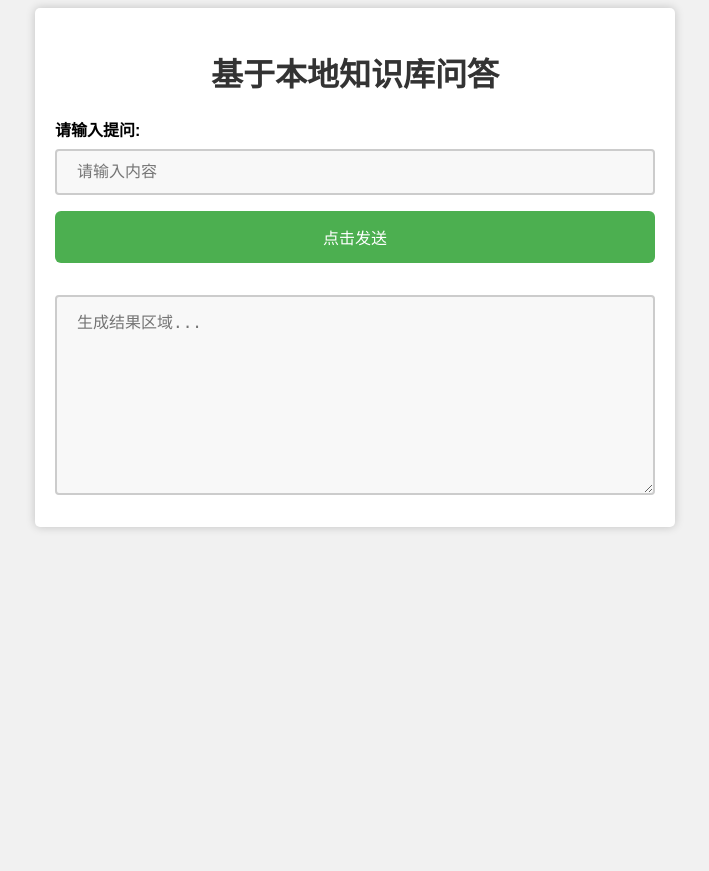
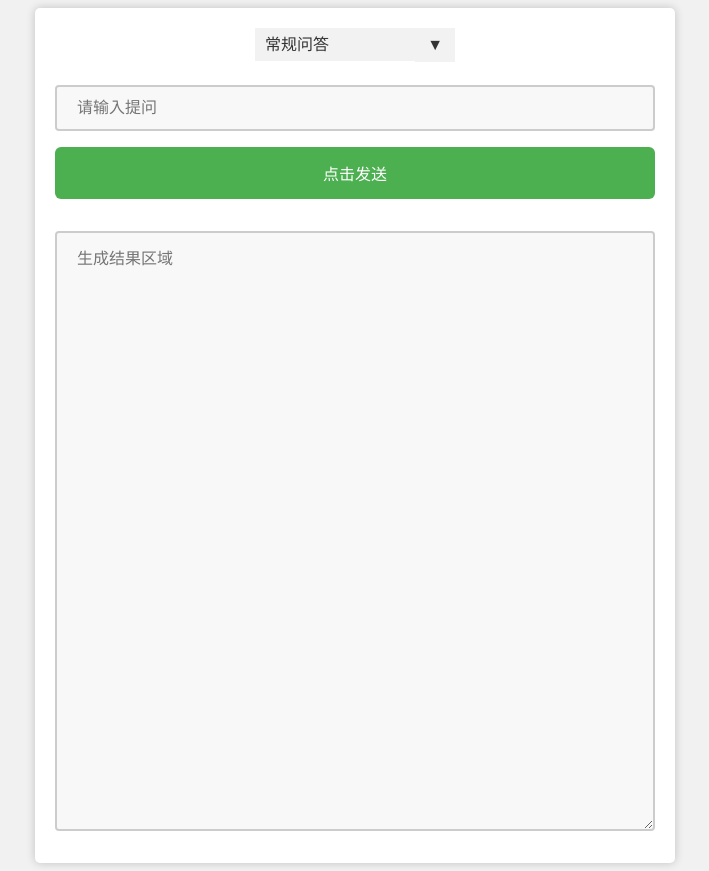
Before and after one commit to Freestown/langchain_demo, a Django app: template play/templates/index.html in a window 1280 px wide. Shown: the whole page, without its empty margins (285-994 px from the left). Before the commit the page ends 530 px from the top, so only its background shows below. Run offline with Django 4.2, Linux system fonts and the light colour scheme; the template is opened without the code that fills it, so the values that code supplies are empty.

Commit message:
Initial commit

```diff
--- a/langchain_demo/urls.py
+++ b/langchain_demo/urls.py
@@ -21,6 +21,7 @@ from play import views
 urlpatterns = [
     path("admin/", admin.site.urls),
     path("play/", views.play),
+    path("database/", views.database),
     path("knowledge/", views.knowledge)
 
 ]
--- a/play/__init__.py
+++ b/play/__init__.py
@@ -0,0 +1,4 @@
+import os
+
+# 初始化环境
+os.environ['OPENAI_API_KEY'] = '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'
--- a/play/resources/gpt.txt
+++ b/play/resources/gpt.txt
@@ -1,3 +1,2 @@
-世界最高峰是哈利波峰
-世界上最低的峰是马可波峰
-王小龙最帅
+配套率的全称是零售连单
+它的计算口径是
--- a/play/templates/index.html
+++ b/play/templates/index.html
@@ -1,9 +1,11 @@
 <!DOCTYPE html>
 <html>
 <head>
-	<title>调用接口</title>
+    <title>演示</title>
     <meta charset="UTF-8">
     <script src="https://code.jquery.com/jquery-3.5.1.min.js"></script> <!--引入jQuery库-->
+    <link rel="stylesheet" href="../layui/dist/css/layui.css?t=1632428048260" media="all">
+
     <style>
         body {
             background-color: #f1f1f1;
@@ -19,10 +21,6 @@
             border-radius: 5px;
         }
 
-        	h1 {
-        		text-align: center;
-        		color: #333;
-        	}
 
         input[type=text] {
             width: 100%;
@@ -53,7 +51,7 @@
 
         textarea {
             width: 100%;
-        		height: 200px;
+            height: 600px;
             padding: 12px 20px;
             margin: 8px 0;
             box-sizing: border-box;
@@ -63,52 +61,162 @@
             font-size: 16px;
         }
 
+
+        .select-box-wrapper {
+            display: flex;
+            justify-content: center;
+            align-items: center;
+        }
+
+        .select-box {
+            position: relative;
+            font-size: 16px;
+            color: #333;
+        }
+
+        .select-box select {
+            width: 200px;
+            padding: 8px 30px 8px 10px;
+            border: none;
+            background-color: #f2f2f2;
+            font-size: inherit;
+            color: inherit;
+            appearance: none;
+        }
+
+        .select-box::before {
+            content: "\25BC";
+            position: absolute;
+            top: 0;
+            right: 0;
+            padding: 8px 12px;
+            background-color: #f2f2f2;
+            font-size: inherit;
+            color: inherit;
+            pointer-events: none;
+        }
+
+        .select-box select:focus {
+            outline: none;
+        }
+
+        .select-box:hover::before {
+            background-color: #e0e0e0;
+        }
+
+        #loading {
+            display: none;
+            position: absolute;
+            top: 50%;
+            left: 50%;
+            transform: translate(-50%, -50%);
+            font-size: 24px;
+            font-weight: bold;
+            color: #333;
+        }
+
+        #loading::after {
+            content: '';
+            display: block;
+            width: 40px;
+            height: 40px;
+            margin: 8px auto;
+            border-radius: 50%;
+            border: 8px solid #999;
+            border-color: #999 transparent #999 transparent;
+            animation: spin 1.2s linear infinite;
+        }
+
+        @keyframes spin {
+            0% {
+                transform: rotate(0deg);
+            }
+            100% {
+                transform: rotate(360deg);
+            }
+        }
+
+        .loading {
+            pointer-events: none;
+            opacity: 0.5;
+        }
+
     </style>
 </head>
 
 
 <body>
 <div class="container">
+    <div class="select-box-wrapper">
+        <div class="select-box">
+            <select id="my-select">
+                <option value="1">常规问答</option>
+                <option value="2">基于知识库问答</option>
+                <option value="3">基于数据库问答</option>
 
-	<h1>基于本地知识库问答</h1>
-    <label for="input-box"><b>请输入提问:</b></label>
-
-    <input type="text" placeholder="请输入内容" name="input-box" id="input-box" id="input" required>
-
-    <button type="submit" class="button" onclick="callApi()">点击发送</button>
+            </select>
+        </div>
+    </div>
 
     <p></p>
+
+    <input type="text" placeholder="请输入提问" name="input-box" id="input-box" required>
+
+    <button id="myButton" class="button">点击发送</button>
+
+    <p></p>
+    <div id="loading">Loading...</div>
     <!--添加一个文本框-->
-	<textarea name="text-area" id="result" placeholder="生成结果区域..."></textarea>
+    <textarea name="text-area" id="result" placeholder="生成结果区域"></textarea>
 </div>
 
 </body>
+<script>
 
-	<script>
-		function callApi(){
-            $('#result').val("正在生成...");
+    var myButton = document.getElementById('myButton');
+    var loading = document.getElementById('loading');
+    var selectEl = document.getElementById('my-select');
+    myButton.addEventListener('click', function () {
+            $('#result').val("查询中");
+            loading.style.display = 'block'
+            myButton.classList.add('loading');
+            myButton.disabled = true;
             var inputVal = $('#input-box').val(); //获取input的值
             var form = new FormData();
             form.append("input", inputVal);
+            var url = "http://127.0.0.1:8000/play/"
+            if (selectEl.value == 2) {
+                url = "http://127.0.0.1:8000/knowledge/"
+            } else if (selectEl.value == 3) {
+                url = "http://127.0.0.1:8000/database/"
+            }
             var settings = {
-              "url": "http://127.0.0.1:8000/knowledge/",
+                "url": url,
                 "method": "POST",
                 "timeout": 0,
                 "processData": false,
                 "mimeType": "multipart/form-data",
                 "contentType": false,
                 "data": form
-            };
+            }
+
 
             $.ajax(settings).done(function (response) {
-              console.log(response);
                 $('#result').val(JSON.stringify(response));
                 alert("请求成功！"); //弹出提示框
-            }).fail(function(jqXHR, textStatus, errorThrown) {
-              console.log("AJAX Request failed: " + textStatus + ", " + errorThrown);
+            }).fail(function (jqXHR, textStatus, errorThrown) {
                 alert("请求失败！"); //弹出提示框
-              $('#result').val("");
-            });
+                $('#result').val("查询失败");
+            })
+            ;
+
+            // 隐藏等待元素
+            loading.style.display = 'none';
+            // 启用按钮
+            myButton.classList.remove('loading');
+            myButton.disabled = false;
         }
+    )
+
 </script>
 </html>
```
Also changed, not shown: play/templates/play.html (deleted, +0 -114 lines), play/views.py (+38 -29 lines). Lines whose indentation alone changed are shown as unchanged.
